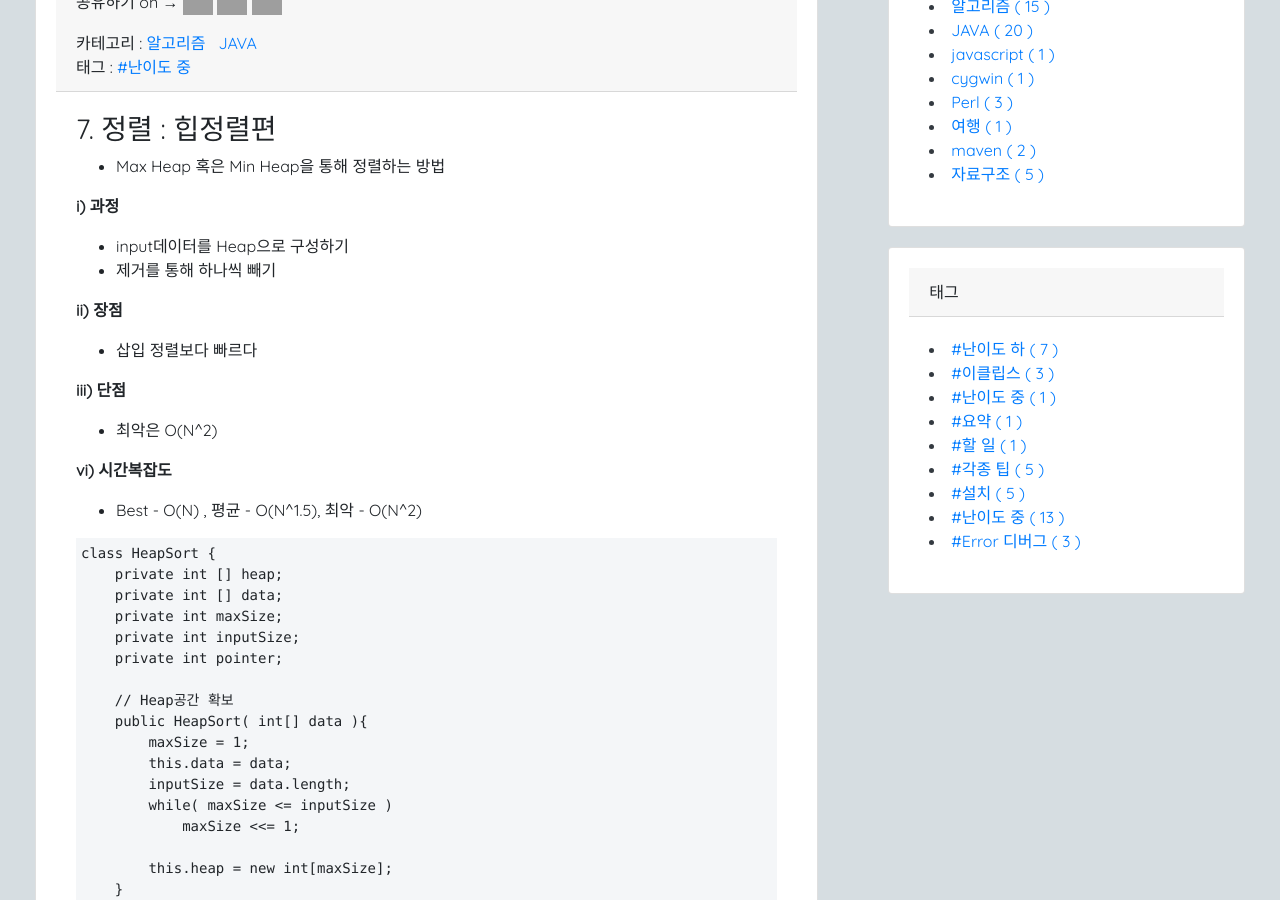
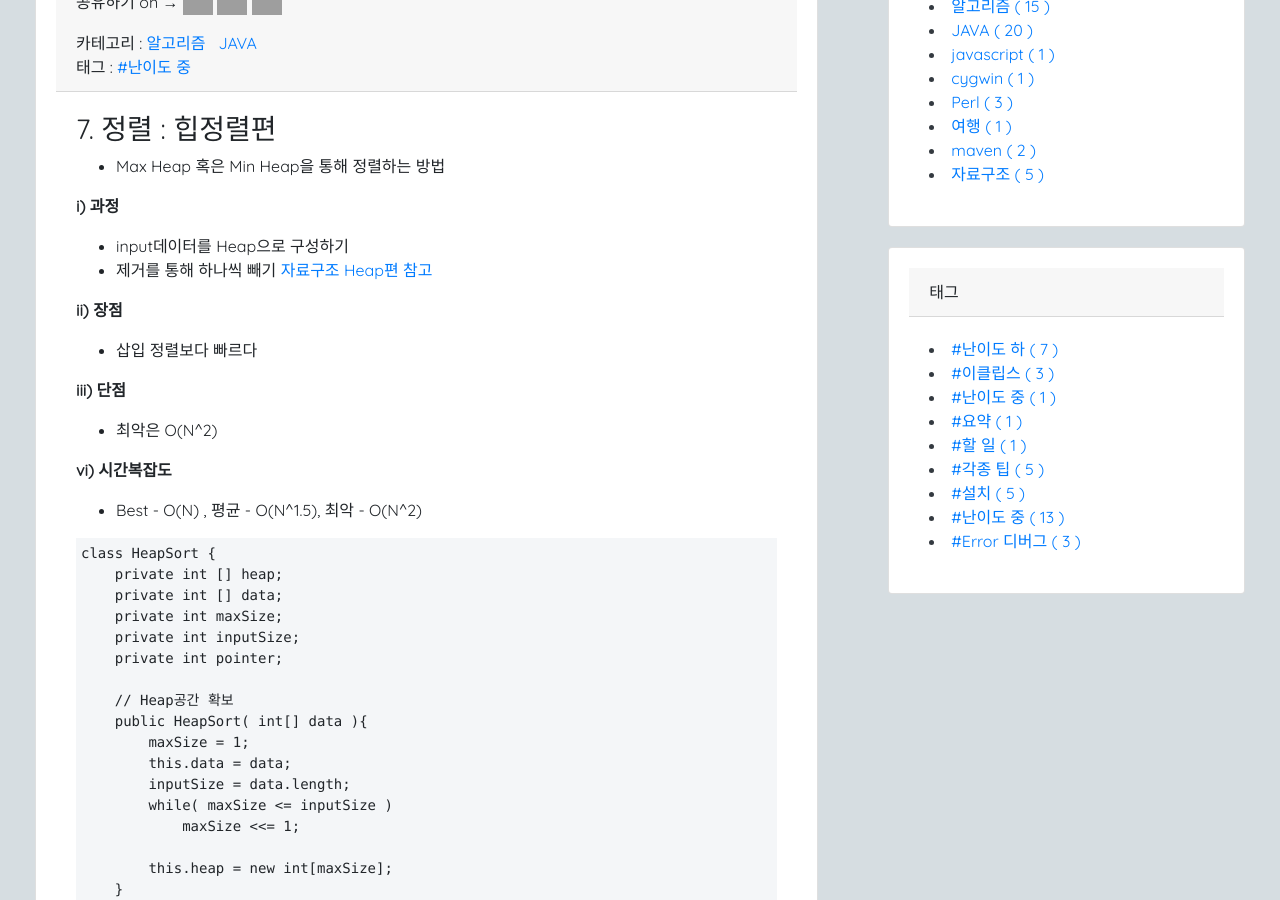
Before and after one commit to 7271kim/7271kim.github.com, a Jekyll site: the page built from _posts/algorithm/2019-10-29-sort-7-heap.md, in a window 1280 px wide and 900 px high, scrolled down 414 px. Built offline with Jekyll 4.4.1, drawn with Linux system fonts in a browser that asks for light colours; nearby versions of some CDN libraries; a script that is not in the unit is left out; comment, search, counter and statistics services are not loaded; grey boxes are pictures that could not be loaded.

Commit message:
[2019.10.29]  - 데이터 추가

```diff
--- a/_posts/algorithm/2019-10-29-sort-7-heap.md
+++ b/_posts/algorithm/2019-10-29-sort-7-heap.md
@@ -17,6 +17,7 @@ nex: ""
 <p class="bold-text"> i) 과정</p>
  - input데이터를 Heap으로 구성하기
  - 제거를 통해 하나씩 빼기
+<a href="/datastructure/java/2019/10/26/data-structure-heap.html" target="_blank">자료구조 Heap편 참고</a>
 
 <p class="bold-text"> ii) 장점 </p>
  - 삽입 정렬보다 빠르다
```
